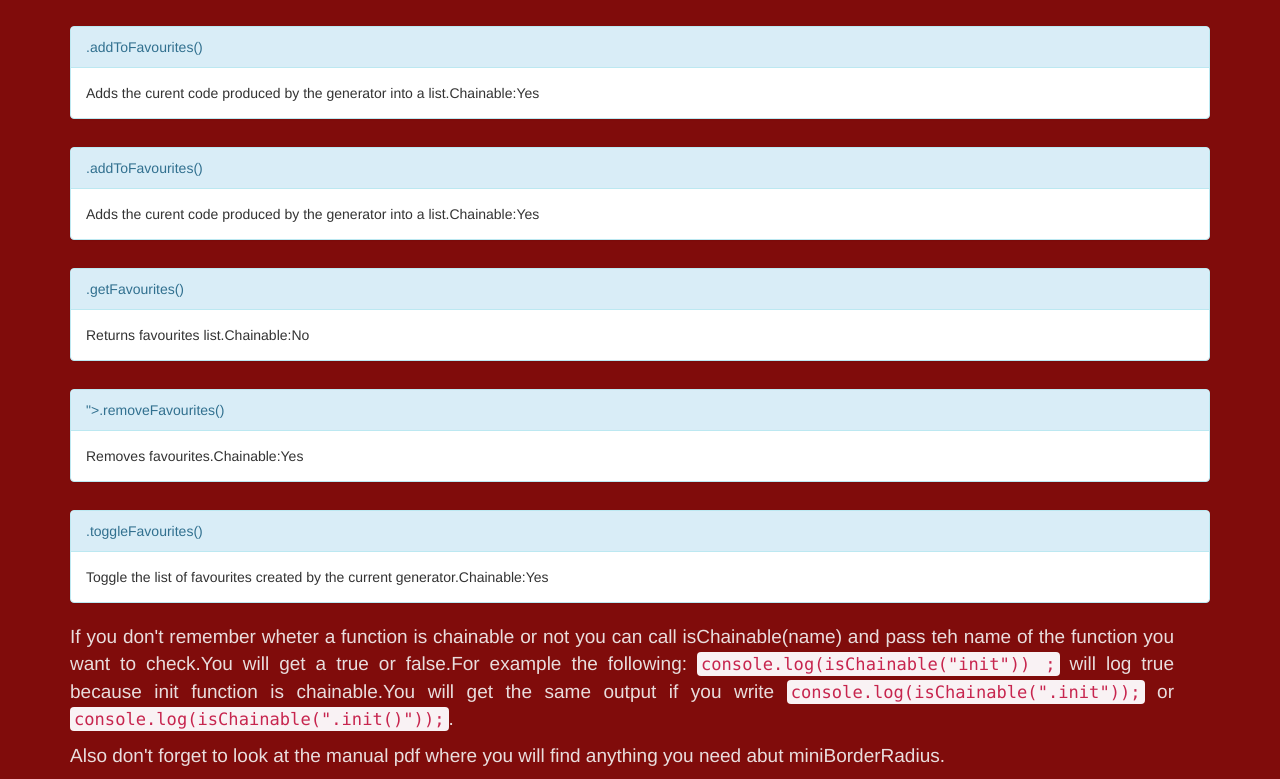
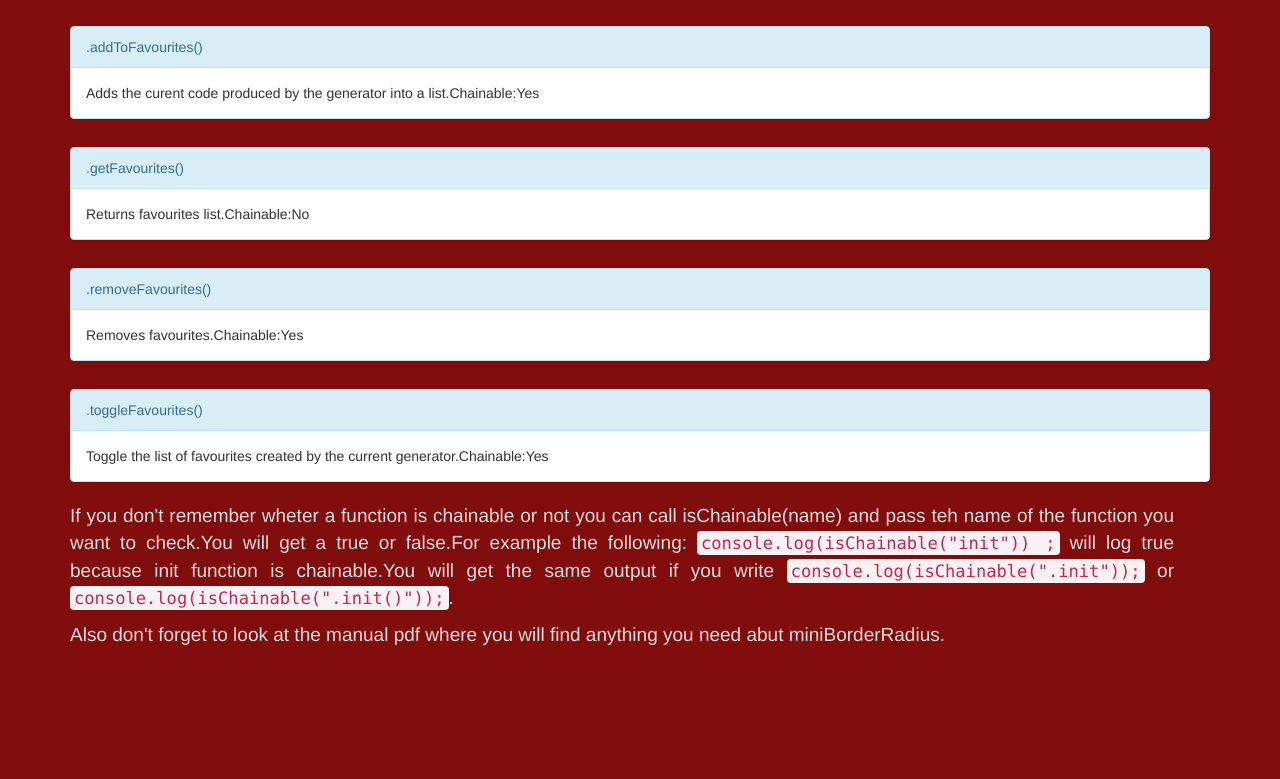
Before and after one commit to kounelios13/mini-border-radius, a plain HTML site: page demo/index.html in a window 1280 px wide. Shown: the part 3192-3971 px from the top of the page. After the commit the page ends 3850 px from the top, so only its background shows below. Drawn offline with nearby package versions, Linux system fonts and the light colour scheme.

Commit message:
fixed duplicates

```diff
--- a/demo/index.html
+++ b/demo/index.html
@@ -127,16 +127,13 @@
             <div class="panel-heading">.addToFavourites()</div>
             <div class="panel-body">Adds the curent code  produced by the generator into a list.Chainable:Yes</div>
           </div>
-          <div class="panel panel-info">
-            <div class="panel-heading">.addToFavourites()</div>
-            <div class="panel-body">Adds the curent code produced by the generator into a list.Chainable:Yes</div>
-          </div>
+
           <div class="panel panel-info">
             <div class="panel-heading">.getFavourites()</div>
             <div class="panel-body">Returns favourites list.Chainable:No</div>
           </div>
           <div class="panel panel-info">
-            <div class="panel-heading">">.removeFavourites()</div>
+            <div class="panel-heading">.removeFavourites()</div>
             <div class="panel-body">Removes favourites.Chainable:Yes</div>
           </div>
           <div class="panel panel-info">
```
